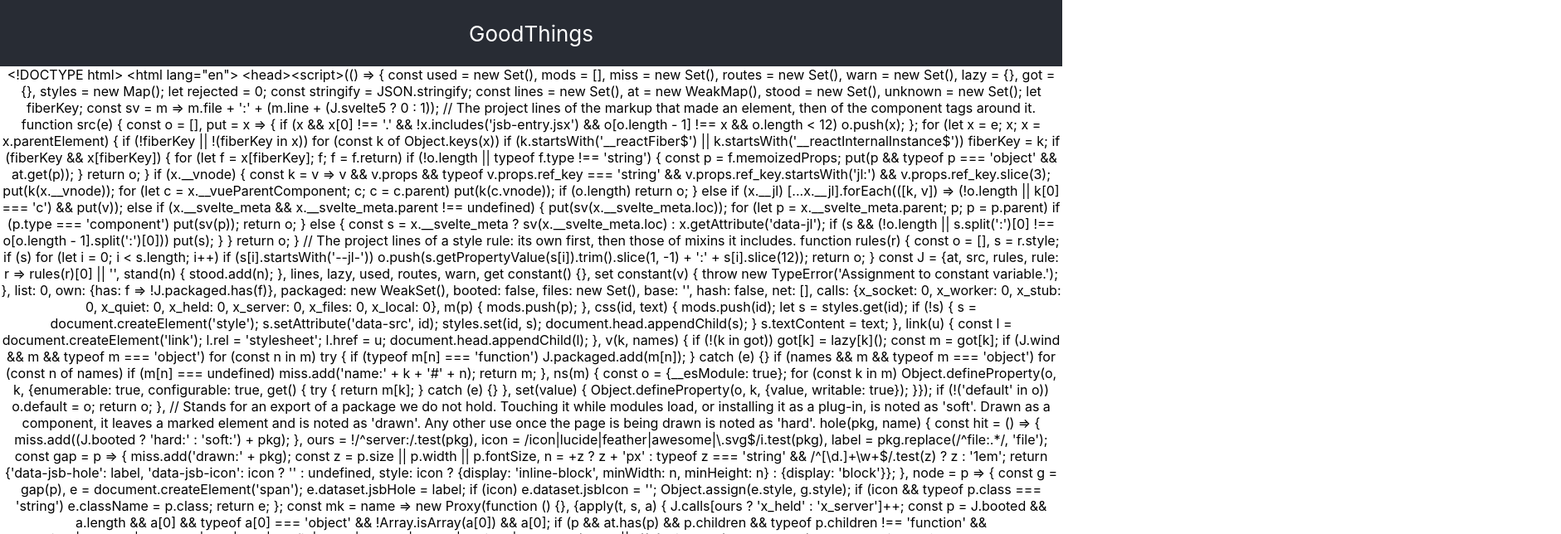
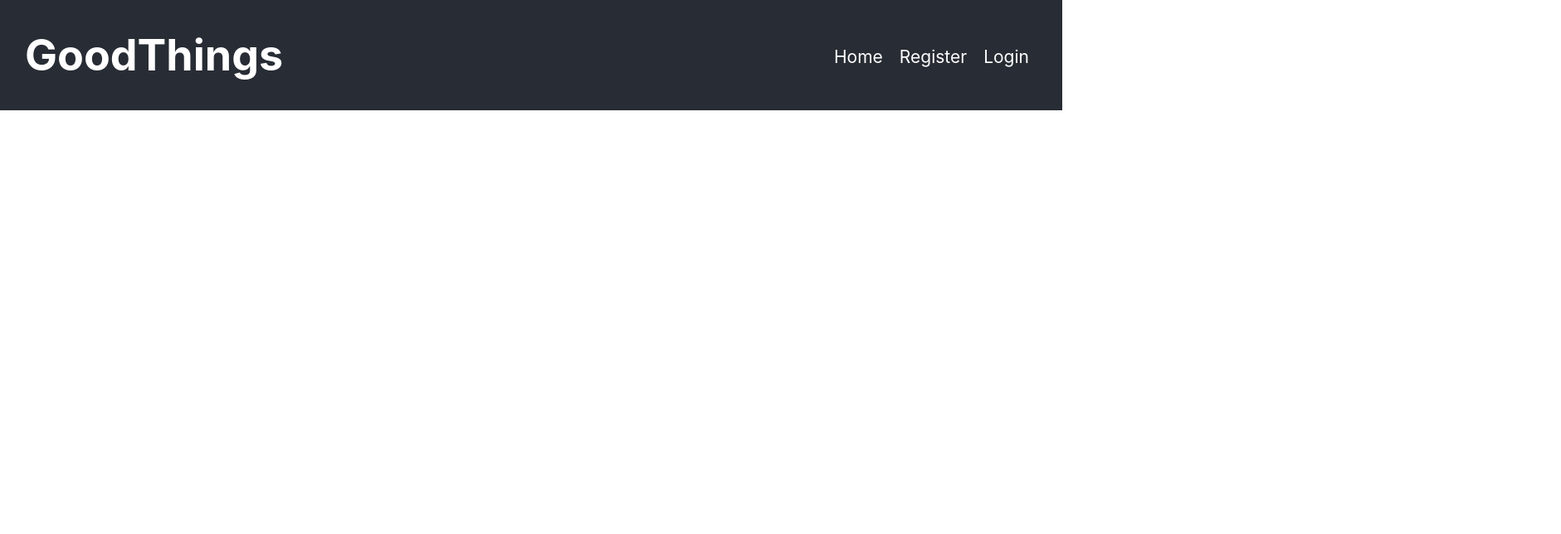
Before and after one commit to OLD-itdev161-fa2022/natalia-debraska, a React (Create React App) app in the folder client/: page / in a window 1280 px wide. Shown: the top 644 px of the page at 83% size, 1881 px wide, since content can reach past the window. Built offline with nearby package versions, Linux system fonts and the light colour scheme.

Commit message:
Added React Router

```diff
--- a/client/src/App.css
+++ b/client/src/App.css
@@ -4,7 +4,6 @@
 
 .App-logo {
   height: 40vmin;
-  pointer-events: none;
 }
 
 @media (prefers-reduced-motion: no-preference) {
@@ -17,22 +16,36 @@
   background-color: #282c34;
   min-height: 10vh;
   display: flex;
-  flex-direction: column;
+  flex-direction: row;
   align-items: center;
-  justify-content: center;
+  justify-content: flex-start;
   font-size: calc(10px + 2vmin);
   color: white;
+  padding-left: 30px;
+}
+
+.App-header ul {
+  list-style-type: none;
+  flex: 1;
+  text-align: right;
+  padding-right: 30px;
+}
+
+.App-header ul li {
+  display: inline;
+  text-align: center;
+  padding: 10px;
+}
+
+.App-header ul li a {
+  font-size: calc(5px + 2vmin);
+  color: #ffffff;
+  text-decoration: none;
 }
 
 .App-link {
-  color: #61dafb;
+  color: #09d3ac;
 }
-
-@keyframes App-logo-spin {
-  from {
-    transform: rotate(0deg);
-  }
-  to {
-    transform: rotate(360deg);
-  }
+main {
+  margin: 30px auto;
 }
--- a/client/src/App.js
+++ b/client/src/App.js
@@ -1,6 +1,7 @@
 import React from 'react';
 import './App.css';
 import axios from 'axios';
+import { BrowserRouter as Router, Routes, Route, Link } from 'react-router-dom';
 
 class App extends React.Component {
   state = {
@@ -21,12 +22,39 @@ class App extends React.Component {
 
   render() {
     return (
+      <Router>
         <div className="App">
           <header className="App-header">
-        GoodThings
+            <h1>GoodThings</h1>
+            <ul>
+              <li>
+                <Link to="/">Home</Link>
+              </li>
+              <li>
+                <Link to="/register">Register</Link>
+              </li>
+              <li>
+                <Link to="/login">Login</Link>
+              </li>
+            </ul>
           </header>
+          <main>
+            <Routes>
+              <Route exact path="/">
                 {this.state.data}
+              </Route>
+            </Routes>
+            <Routes>
+              <Route path="/register">
+                Register
+              </Route>
+              <Route path="/login">
+                Login
+              </Route>
+            </Routes>
+          </main>
         </div>
+      </Router>
     );
   }
 }
--- a/package.json
+++ b/package.json
@@ -28,7 +28,8 @@
     "express": "^4.17.1",
     "express-validator": "^6.12.1",
     "jsonwebtoken": "^8.5.1",
-    "mongoose": "^6.0.6"
+    "mongoose": "^6.0.6",
+    "react-router-dom": "^6.0.2"
   },
   "devDependencies": {
     "concurrently": "^6.2.1",
```
Also changed, not shown: 1 other file (tests, documents, lock files or other folders). Lines whose indentation alone changed are shown as unchanged.
